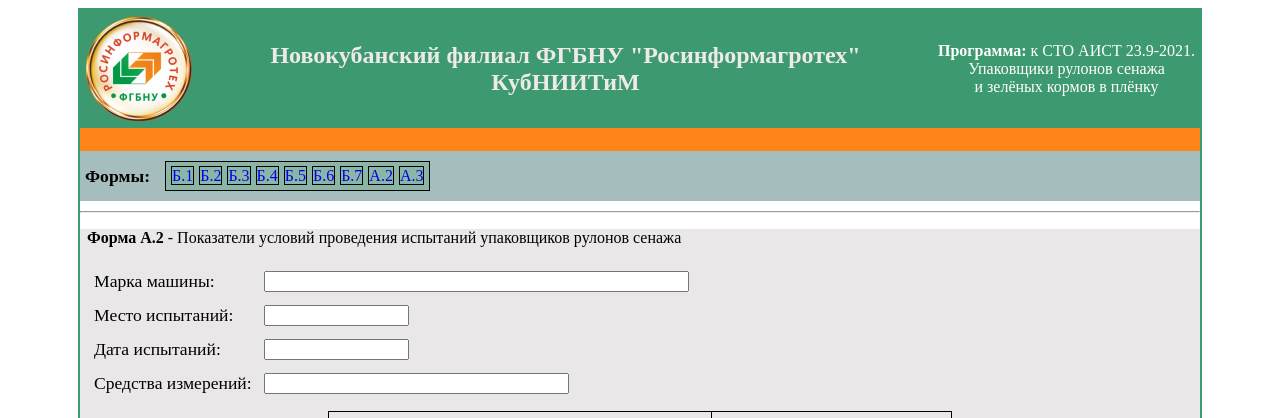
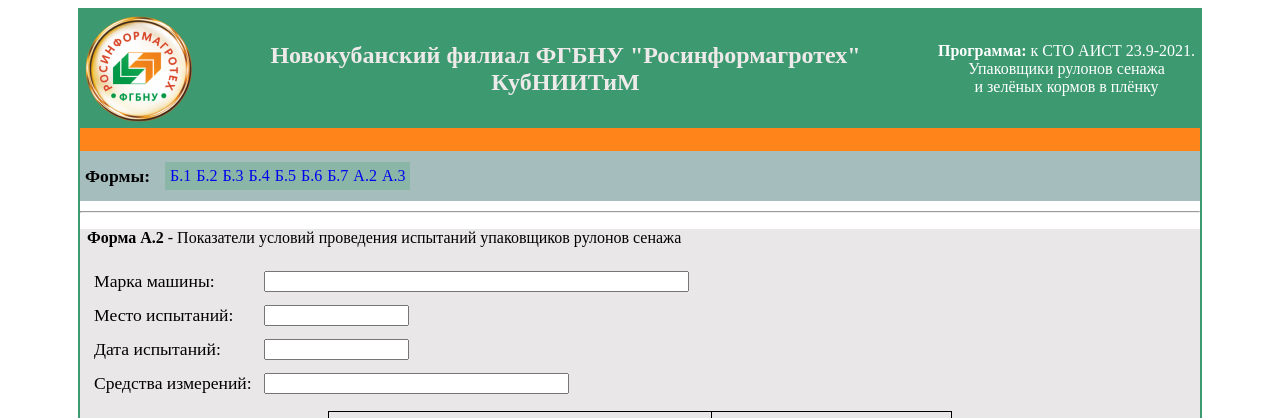
Before and after one commit to Viktor-fine/tema, a Django app: page /vedomosti/a2/ in a window 1280 px wide. Shown: the top 418 px of the page. Run offline with Django 4.2, Linux system fonts and the light colour scheme.

Commit message:
Убраны рамки в навигации

```diff
--- a/vedomosti/static/vedomost/style.css
+++ b/vedomosti/static/vedomost/style.css
@@ -43,12 +43,12 @@ ul{
     display: flex;
     text-align: left;
     gap: 5px;
-    border: 1px solid black;
+    /* border: 1px solid black; */
     padding: 5px
 }
 a {
     text-decoration: none;
-    border: 1px solid black;
+    /* border: 1px solid black; */
 }
 ul li:hover{
     background-color: #ffc880;
```
